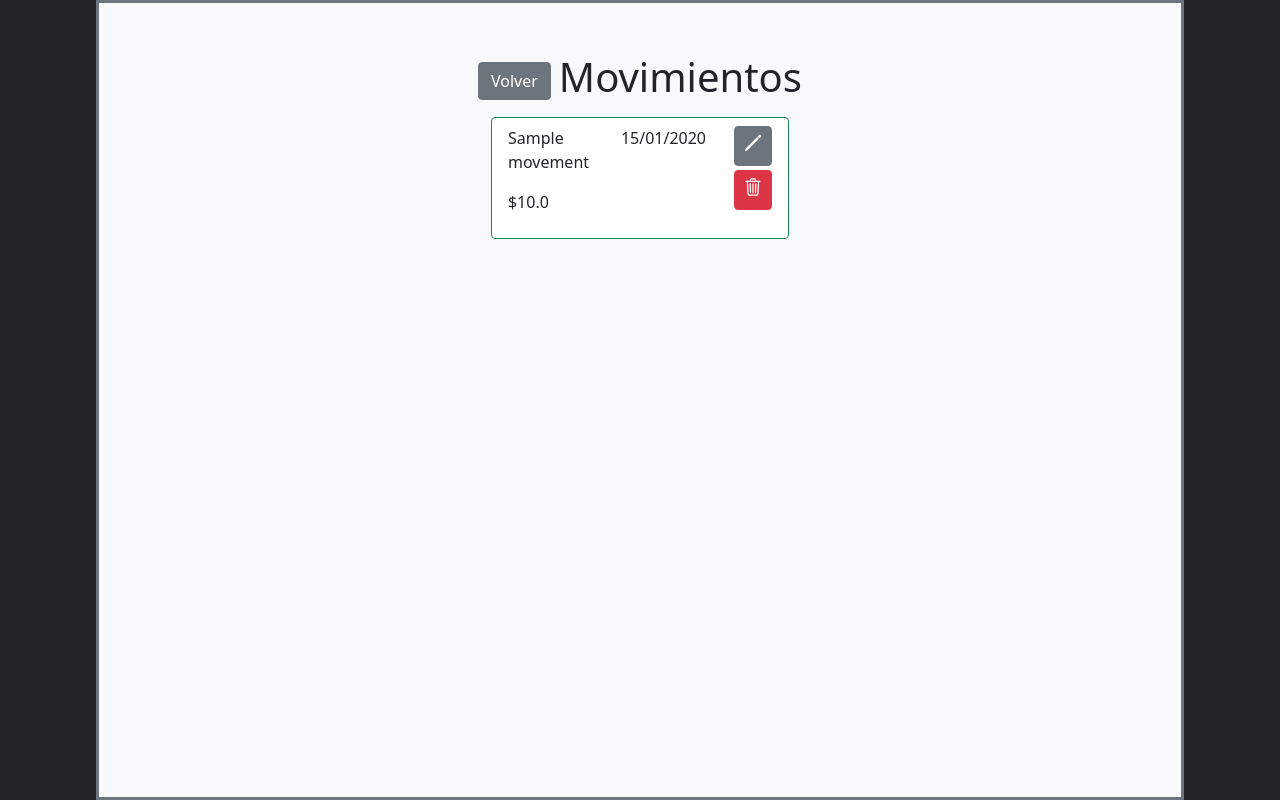
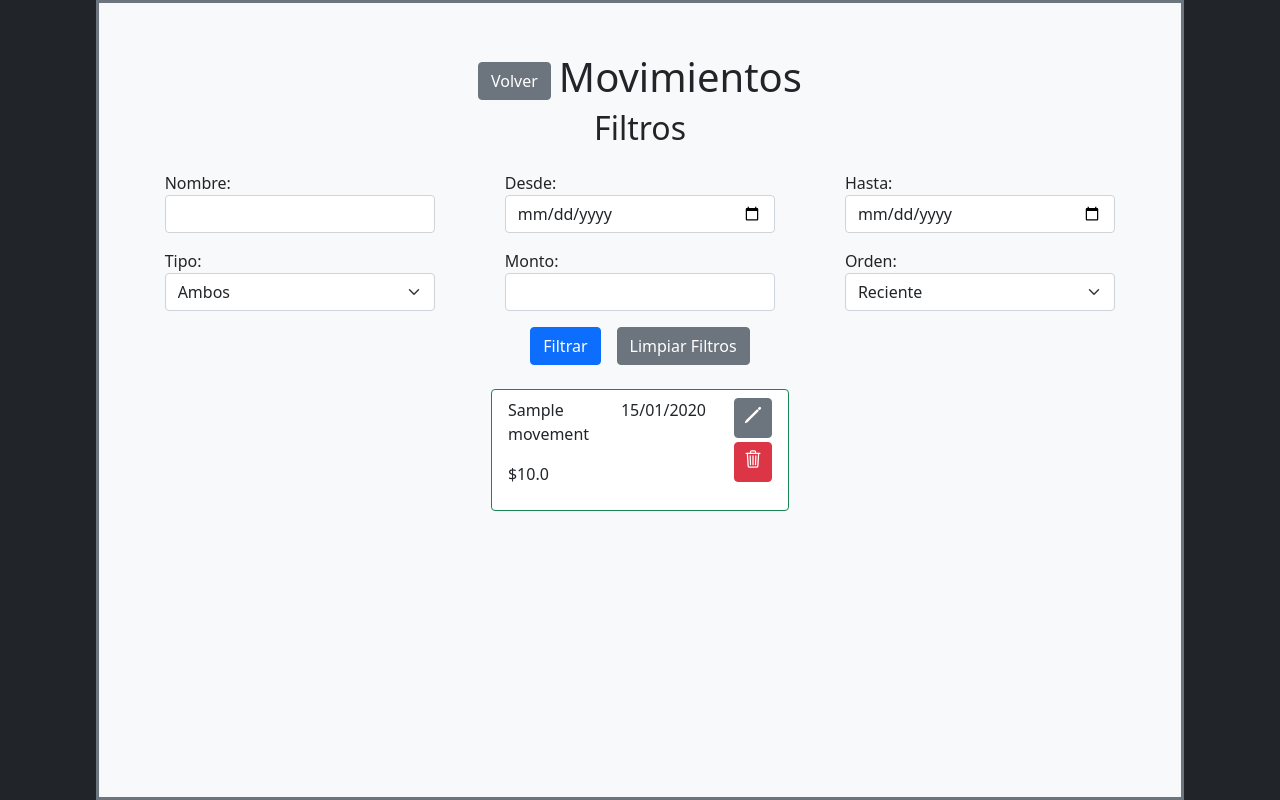
Before and after one commit to TomasCamp/Personal-finance-app, a Django app: page /list-movements/ in a window 1280 px wide. Run offline with Django 5.2, Linux system fonts and the light colour scheme; tables that the repository leaves empty hold one stand-in row (values such as "Sample post").

Commit message:
Agrego la funcion de listar y filtrar todos los movimientos.

```diff
--- a/gestor_de_gastos/Gestor/forms.py
+++ b/gestor_de_gastos/Gestor/forms.py
@@ -25,3 +25,44 @@ class MovementForm(forms.Form):
         required=True,
         widget=forms.NumberInput(attrs={'class': 'form-control'})
     )
+
+
+class MovementFilter(forms.Form):
+    name = forms.CharField(
+        label="Nombre",
+        required=False,
+        max_length=75,
+        widget=forms.TextInput(attrs={'class': 'form-control'})
+    )
+    min_date = forms.DateField(
+        label="Desde",
+        required=False,
+        widget=forms.DateTimeInput(
+            attrs={'type':'date', 'class': 'form-control'}
+        )
+    )
+    max_date = forms.DateField(
+        label="Hasta",
+        required=False,
+        widget=forms.DateTimeInput(
+            attrs={'type':'date', 'class': 'form-control'}
+        )
+    )
+    type_movement = forms.ChoiceField(
+        label="Tipo",
+        required=False,
+        choices=[("1", "Ambos"), ("2", "Ingreso"), ("3", "Egreso")],
+        widget=forms.Select(attrs={'class': 'form-select'})
+    )
+    amount = forms.FloatField(
+        label="Monto",
+        required=False,
+        widget=forms.NumberInput(attrs={'class': 'form-control'})
+    )
+    order = forms.ChoiceField(
+        label="Orden",
+        required=False,
+        initial="1",
+        choices=[("1", "Reciente"), ("2", "Antiguo"), ("3", "A - Z"), ("4", "Z - A")],
+        widget=forms.Select(attrs={'class': 'form-select'})
+    )
--- a/gestor_de_gastos/Gestor/models.py
+++ b/gestor_de_gastos/Gestor/models.py
@@ -6,6 +6,7 @@ class Movements(models.Model):
     name = models.CharField(max_length=75, null=False, verbose_name="Nombre")
     date = models.DateField(verbose_name="Fecha", default=timezone.now, null=False)
     amount = models.FloatField(verbose_name="Monto", null=False)
+    # type_movement: True = input, false = output
     type_movement = models.BooleanField(verbose_name="Tipo de Movimiento", null=False, default=False)
 
     def get_data(self):
--- a/gestor_de_gastos/Gestor/templates/index.html
+++ b/gestor_de_gastos/Gestor/templates/index.html
@@ -50,6 +50,6 @@
     </div>
 </div>
 
-<a class="btn btn-secondary" href="{% url 'list_movements_default' %}"></a>
+<a class="btn btn-secondary" href="{% url 'list_movements_default' %}">Ver Todos</a>
 
 {% endblock content %}
--- a/gestor_de_gastos/Gestor/templates/listMovements.html
+++ b/gestor_de_gastos/Gestor/templates/listMovements.html
@@ -5,6 +5,48 @@
     <a class="btn btn-secondary me-2" href="{% url 'index' %}">Volver</a>
     <h1>Movimientos</h1>
 </div>
+
+<h2>Filtros</h2>
+<form method="GET" class="d-flex flex-wrap my-3 justify-content-evenly align-items-center">
+    {% csrf_token %}
+
+    <div class="mb-3 w-25 mx-1">
+        {{ form.name.label_tag }}
+        {{ form.name }}
+    </div>
+
+    <div class="mb-3 w-25 mx-1">
+        {{ form.min_date.label_tag }}
+        {{ form.min_date }}
+    </div>
+
+    <div class="mb-3 w-25 mx-1">
+        {{ form.max_date.label_tag }}
+        {{ form.max_date }}
+    </div>
+
+    <div class="mb-3 w-25 mx-1">
+        {{ form.type_movement.label_tag }}
+        {{ form.type_movement }}
+    </div>
+
+    <div class="mb-3 w-25 mx-1">
+        {{ form.amount.label_tag }}
+        {{ form.amount }}
+    </div>
+
+    <div class="mb-3 w-25 mx-1">
+        {{ form.order.label_tag }}
+        {{ form.order }}
+    </div>
+
+    <div class="w-100 d-flex justify-content-center">
+        <button type="submit" class="btn btn-primary h-50 me-3">Filtrar</button>
+        <a class="btn btn-secondary h-50" href="{% url 'list_movements_default' %}">Limpiar Filtros</a>
+    </div>
+
+</form>
+
 <ul class="list-group border-3 mt-2">
     {% for movement in movements %}
         {% if movement.type_movement %}
--- a/gestor_de_gastos/Gestor/views.py
+++ b/gestor_de_gastos/Gestor/views.py
@@ -1,6 +1,6 @@
 from django.shortcuts import render, redirect
 from django.core.paginator import Paginator
-from .forms import MovementForm
+from .forms import MovementForm, MovementFilter
 from .models import Movements
 
 
@@ -86,9 +86,46 @@ def edit_movement(request, id):
 
 
 def list_movements(request, page=1):
-    movements = Movements.objects.all()
+    form = MovementFilter(request.GET)
+    movements = Movements.objects
+    if form.is_valid():
+        print("Entró")
+        name = form.cleaned_data.get('name')
+        if name:
+            movements = movements.filter(name__icontains=name)
 
-    paginator = Paginator(movements, PAGES)
+        min_date = form.cleaned_data.get('min_date')
+        if min_date:
+            movements = movements.filter(date__gte=min_date)
+        max_date = form.cleaned_data.get('max_date')
+        if max_date:
+            movements = movements.filter(date__lte=max_date)
+
+        type_movement = form.cleaned_data.get('type_movement')
+        if type_movement == "2":
+            movements = movements.filter(type_movement=True)
+        elif type_movement == "3":
+            movements = movements.filter(type_movement=False)
+
+        amount = form.cleaned_data.get('amount')
+        if amount:
+            movements = movements.filter(amount=amount)
+
+        order = form.cleaned_data.get('order') or "1"
+        if order == "1":
+            movements = movements.order_by("-date")
+        elif order == "2":
+            movements = movements.order_by("date")
+        elif order == "3":
+            movements = movements.order_by("name")
+        elif order == "4":
+            movements = movements.order_by("-name")
+
+    paginator = Paginator(movements.all(), PAGES)
     movements = paginator.get_page(page)
 
-    return render(request, "listMovements.html", {"movements":movements})
+    return render(
+        request,
+        "listMovements.html",
+        {"movements":movements, "form":form}
+    )
```
